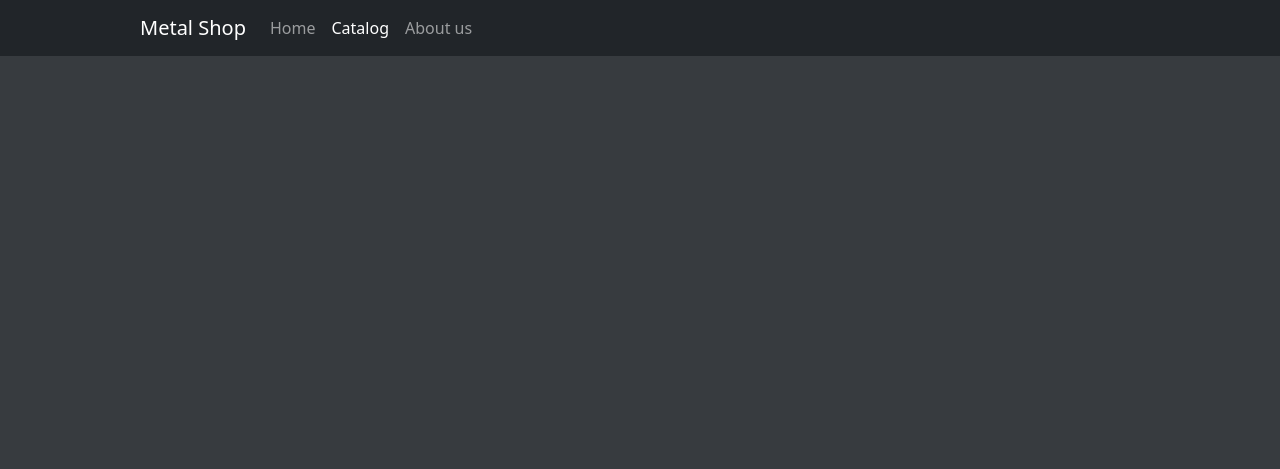
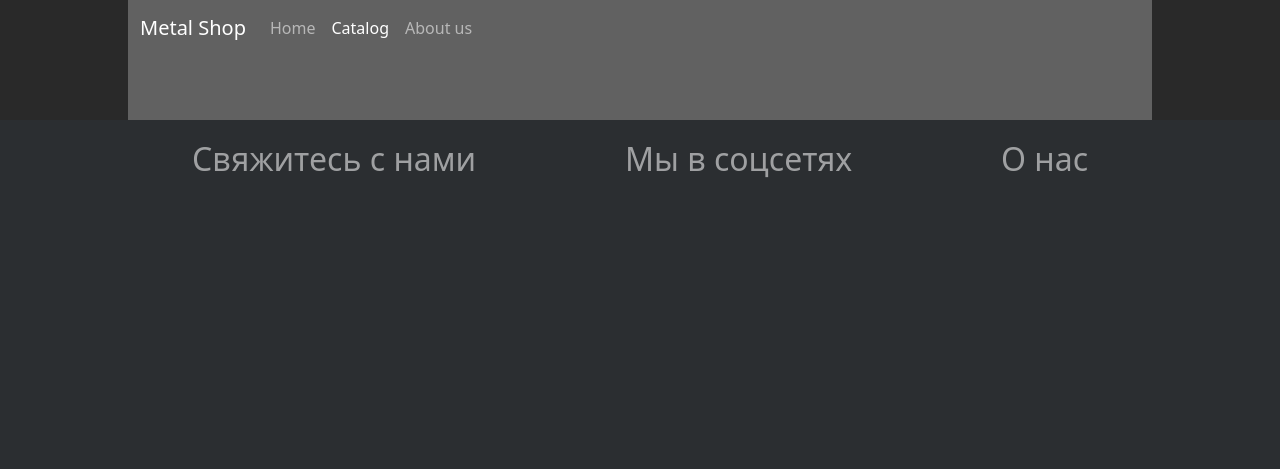
Before and after one commit to VAGRAMCHIC/metal_shop, a Django app: page /catalog in a window 1280 px wide. Shown: the top 469 px of the page. Run offline with Django 3.2, Linux system fonts and the light colour scheme; data that the repository does not hold is empty; some libraries are stand-ins or nearby versions.

Commit message:
codemonkey

```diff
--- a/metal_shop/shop/static/css/base.css
+++ b/metal_shop/shop/static/css/base.css
@@ -3,6 +3,31 @@
     margin-right: 10%;
 }
 
+.navbar{
+    position: absolute;
+    top: 0px;
+    width: 100%;
+}
+
+.bottom{
+    height: 350px;
+    background-color: #2b2e31;
+
+}
+
+.contact-group{
+    padding-top: 20px;
+    margin-left: 15%;
+    margin-right: 15%;
+    display: flex;
+    justify-content: space-between;
+    color: rgba(255, 255, 255, 0.55);
+}
+
 body{
-    background-color: #373b3f;
+    background-color: #292929;
 }
+
+text{
+    color: #FFFFFF;
+}
--- a/metal_shop/shop/static/css/catalog.css
+++ b/metal_shop/shop/static/css/catalog.css
@@ -1,15 +1,21 @@
+.product-list{
+    margin: auto;
+    padding-top: 60px;
+    text-align: center;
+    max-width: 80%;
+    background-color: #616161;
+    padding-bottom: 60px;
+}
+
 .product{
     display: inline-block;
     max-width: 300px;
-    max-height: auto;
-    background-color: rgb(120, 124, 129);
+    max-height: 300px;
+    overflow: hidden;
     margin-top: 20px;
     margin-left: 20px;
     padding: 10px;
-}
-
-.product-list{
-    max-width: 100%;
+    background-color: rgb(120, 124, 129);
 }
 
 img.image-source{
@@ -22,6 +28,10 @@ img.image-source{
     color: black;
 }
 
+a{
+    text-decoration: none;
+}
+
 span{
     display: block;
 }
--- a/metal_shop/shop/templates/base.html
+++ b/metal_shop/shop/templates/base.html
@@ -5,7 +5,7 @@
         <meta charset="UTF-8">
         <meta http-equiv="X-UA-Compatible" content="IE=edge">
         <meta name="viewport" content="width=device-width, initial-scale=1.0">
-        <link rel="stylesheet" href="../static/bootstrap/css/bootstrap.css">
+        <link rel="stylesheet" href="../static/bootstrap/css/bootstrap.min.css">
         <link rel="stylesheet" href="../static/css/base.css">
         <title>Metal Detector</title>
     {% endblock HEAD %}
@@ -13,7 +13,7 @@
 </head>
 <body>
     <header class='header'>
-        <nav class="navbar navbar-expand-lg navbar-dark bg-dark">
+        <nav class="navbar navbar-expand-lg navbar-dark bg-transparent">
             <div class="container-fluid">
                 <a class="navbar-brand" href="#">Metal Shop</a>
                 <button class="navbar-toggler" type="button" data-bs-toggle="collapse" data-bs-target="#navbarSupportedContent" aria-controls="navbarSupportedContent" aria-expanded="false" aria-label="Toggle navigation">
@@ -42,8 +42,20 @@
 
     {% endblock content %}
 
-
+    <div class="bottom">
+        <div class="contact-group">
+            <div class="contacts">
+                <h2>Свяжитесь с нами</h2>
+            </div>
+            <div class="social">
+                <h2>Мы в соцсетях</h2>
+            </div>
+            <div class="mail">
+                <h2>О нас</h2>
+            </div>
+        </div>
+    </div>
 </body>
 
-<script src='../static/bootstrap/js/bootstrap.js'></script>
+<script src='../static/bootstrap/js/bootstrap.min.js'></script>
 </html>
--- a/metal_shop/shop/templates/catalog/catalog.html
+++ b/metal_shop/shop/templates/catalog/catalog.html
@@ -26,10 +26,13 @@
 {% block content %}
     <div class="product-list">
         {% for prd in products %}
+        {% with forloop.counter0 as i %}
         <a class="product-link" href="catalog/{{prd.id}}">
             <div class="product rounded">
                 <div class="image">
-                    <img class="image-source rounded" src={{prd.photo_set.all.image.url}}>
+                    {% for photo in photos %}
+                        {% if photo.product_inst.id == prd.id %} <img class="image-source rounded" src={{photo.image.url}}>{% endif %}
+                    {% endfor %}
                 </div>
                 <div class="description">
                     <h1 class="product-name">{{prd.name}}</h1>
@@ -38,7 +41,8 @@
                 </div>
             </div>
         </a>
-    {% endfor %}
+        {% endwith %}
+        {% endfor %}
     </div>
 
 
```
Also changed, not shown: metal_shop/shop/static/css/preview.css (+26 -4 lines), metal_shop/shop/static/css/product.css (+42 -5 lines), metal_shop/shop/templates/catalog/product.html (+37 -17 lines), metal_shop/shop/templates/preview.html (+9 -1 lines).
